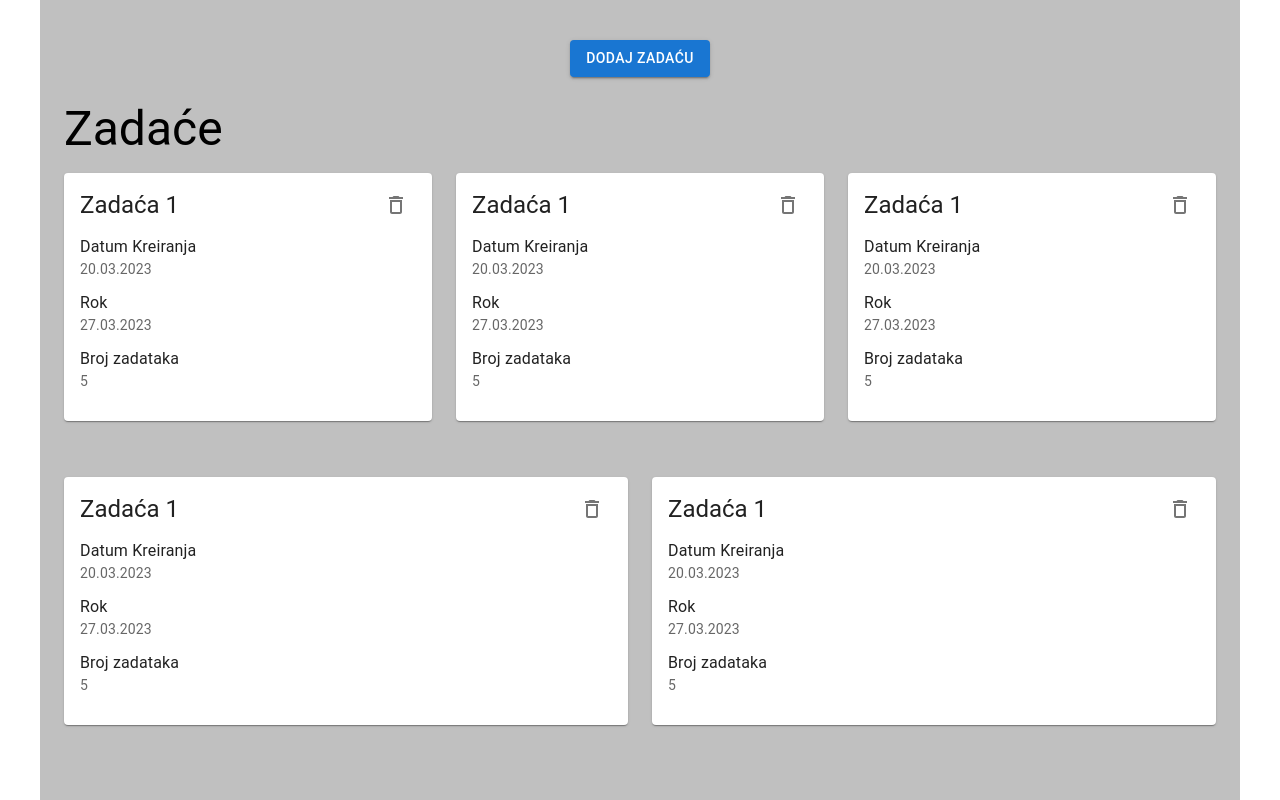
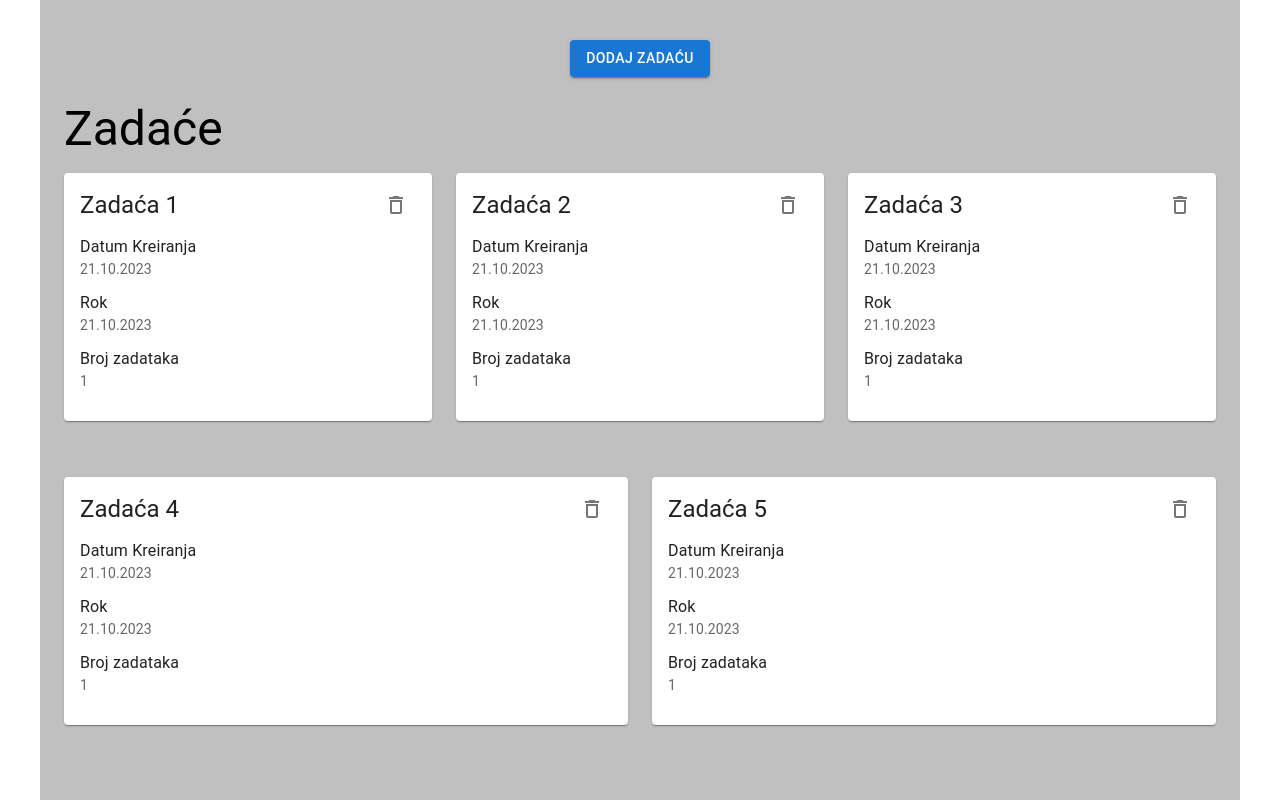
Before and after one commit to swe-course-sarajevo-2023/e-skola-mat, a Next.js app in the folder frontend/: page /homework in a window 1280 px wide. Built offline with nearby package versions, Linux system fonts and the light colour scheme.

Commit message:
chore: added mock data for homework, handleDelete function homework, added error display for AutocompleteSelect

```diff
--- a/frontend/src/components/homework/FormDialog.js
+++ b/frontend/src/components/homework/FormDialog.js
@@ -17,7 +17,7 @@ import {
 import { yupResolver } from "@hookform/resolvers/yup";
 import { homeworkSchema } from "@/schemas";
 
-const FormDialog = ({ open, handleClose }) => {
+const FormDialog = ({ open, handleClose, refetch }) => {
   const methods = useForm({
     resolver: yupResolver(homeworkSchema),
     defaultValues: {
@@ -30,7 +30,12 @@ const FormDialog = ({ open, handleClose }) => {
   });
 
   const onSubmit = async (data) => {
-    console.log(data);
+    refetch({
+      ...data,
+      dateOfCreation: new Date(),
+      id: Math.floor(Math.random() * 10000) + 1,
+    });
+    methods.reset();
     handleClose();
   };
 
@@ -71,7 +76,7 @@ const FormDialog = ({ open, handleClose }) => {
             options={[
               { value: 1, key: "Group 1" },
               { value: 2, key: "Group 2" },
-              { value: null, key: "All" },
+              { value: "all", key: "All" },
             ]}
           />
           <Button
--- a/frontend/src/components/homework/HomeworkCard.js
+++ b/frontend/src/components/homework/HomeworkCard.js
@@ -9,28 +9,45 @@ import {
   ListItemText,
 } from "@mui/material";
 import { DeleteOutlineOutlined } from "@mui/icons-material";
+import moment from "moment";
 
-const HomeworkCard = () => {
+const HomeworkCard = ({
+  id,
+  name,
+  dateOfCreation,
+  deadline,
+  maxNumbersOfProblems,
+  handleDelete,
+}) => {
   return (
     <Card sx={{ minWidth: 300 }}>
       <CardContent>
         <Box display="flex" justifyContent="space-between">
           <Typography gutterBottom variant="h5" component="div">
-            Zadaća 1
+            {name}
           </Typography>
-          <IconButton sx={{ pt: 0 }}>
+          <IconButton sx={{ pt: 0 }} onClick={() => handleDelete(id)}>
             <DeleteOutlineOutlined />
           </IconButton>
         </Box>
         <List disablePadding>
           <ListItem disablePadding>
-            <ListItemText primary="Datum Kreiranja" secondary="20.03.2023" />
+            <ListItemText
+              primary="Datum Kreiranja"
+              secondary={moment(dateOfCreation).format("DD.MM.YYYY")}
+            />
           </ListItem>
           <ListItem disablePadding>
-            <ListItemText primary="Rok" secondary="27.03.2023" />
+            <ListItemText
+              primary="Rok"
+              secondary={moment(deadline).format("DD.MM.YYYY")}
+            />
           </ListItem>
           <ListItem disablePadding>
-            <ListItemText primary="Broj zadataka" secondary="5" />
+            <ListItemText
+              primary="Broj zadataka"
+              secondary={maxNumbersOfProblems}
+            />
           </ListItem>
         </List>
       </CardContent>
--- a/frontend/src/components/rhf-mui/FormAutocompleteSelect.js
+++ b/frontend/src/components/rhf-mui/FormAutocompleteSelect.js
@@ -14,7 +14,14 @@ const FormAutocompleteSelect = ({ name, label, options }) => {
           options={options || []}
           getOptionLabel={(option) => option.key}
           value={field.value}
-          renderInput={(params) => <TextField {...params} label={label} />}
+          renderInput={(params) => (
+            <TextField
+              {...params}
+              label={label}
+              error={!!fieldState.error}
+              helperText={fieldState.error && fieldState.error.message}
+            />
+          )}
           onChange={(_, values) => {
             field.onChange([...values]);
           }}
--- a/frontend/src/schemas/homework.js
+++ b/frontend/src/schemas/homework.js
@@ -17,7 +17,30 @@ const homeworkSchema = yup.object().shape({
         return moment(value).isSameOrAfter(moment(), "day");
       }
     ),
-  groups: yup.array().required("Potrebno je izabrati bar jednu grupu!"),
+  groups: yup
+    .array()
+    .test(
+      "not-empty",
+      "Potrebno je izabrati bar jednu grupu!",
+      function (value) {
+        return value && value.length > 0;
+      }
+    )
+    .test(
+      "all-or-group",
+      'Ne može se izabrati "Sve grupe" i ostale grupe!',
+      function (value) {
+        const allSelectedIndex = value.findIndex(
+          ({ value }) => value === "all"
+        );
+
+        if (allSelectedIndex > -1) {
+          return value.length === 1;
+        }
+
+        return !value.includes(({ value }) => value === "all");
+      }
+    ),
 });
 
 export default homeworkSchema;
--- a/frontend/src/views/homework-view.js
+++ b/frontend/src/views/homework-view.js
@@ -4,6 +4,7 @@ import { FormDialog, HomeworkCard } from "@/components/homework";
 
 export default function HomeworkView() {
   const [open, setOpen] = useState(false);
+  const [homeworks, setHomeworks] = useState(mockData);
 
   const handleOpen = (e) => {
     setOpen(true);
@@ -12,6 +13,20 @@ export default function HomeworkView() {
 
   const handleClose = () => {
     setOpen(false);
+  };
+
+  const handleDelete = (id) => {
+    const index = homeworks.findIndex((homework) => homework.id === id);
+    if (index !== -1)
+      setHomeworks((previousHomeworks) => {
+        const newHomeworks = [...previousHomeworks];
+        newHomeworks.splice(index, 1);
+        return newHomeworks;
+      });
+  };
+
+  const refetch = (homework) => {
+    setHomeworks((previousHomeworks) => [...previousHomeworks, homework]);
   };
 
   return (
@@ -31,18 +46,64 @@ export default function HomeworkView() {
           gap={3}
           flexWrap="wrap"
         >
-          {[...Array(5)].map(() => (
+          {homeworks.map((homework) => (
             <Box
               sx={{ py: 2 }}
               flex={{ xs: "1 100%", md: "1 45%", lg: "1 20%" }}
+              key={homework.id}
             >
-              <HomeworkCard />
+              <HomeworkCard
+                id={homework.id}
+                name={homework.name}
+                dateOfCreation={homework.dateOfCreation}
+                deadline={homework.deadline}
+                maxNumbersOfProblems={homework.maxNumbersOfProblems}
+                handleDelete={handleDelete}
+              />
             </Box>
           ))}
         </Box>
       </Box>
 
-      <FormDialog open={open} handleClose={handleClose} />
+      <FormDialog open={open} handleClose={handleClose} refetch={refetch} />
     </Container>
   );
 }
+
+const mockData = [
+  {
+    id: 1,
+    name: "Zadaća 1",
+    dateOfCreation: new Date(),
+    deadline: new Date(),
+    maxNumbersOfProblems: 1,
+  },
+  {
+    id: 2,
+    name: "Zadaća 2",
+    dateOfCreation: new Date(),
+    deadline: new Date(),
+    maxNumbersOfProblems: 1,
+  },
+  {
+    id: 3,
+    name: "Zadaća 3",
+    dateOfCreation: new Date(),
+    deadline: new Date(),
+    maxNumbersOfProblems: 1,
+  },
+  {
+    id: 4,
+    name: "Zadaća 4",
+    dateOfCreation: new Date(),
+    deadline: new Date(),
+    maxNumbersOfProblems: 1,
+  },
+  {
+    id: 5,
+    name: "Zadaća 5",
+    dateOfCreation: new Date(),
+    deadline: new Date(),
+    maxNumbersOfProblems: 1,
+  },
+];
```
